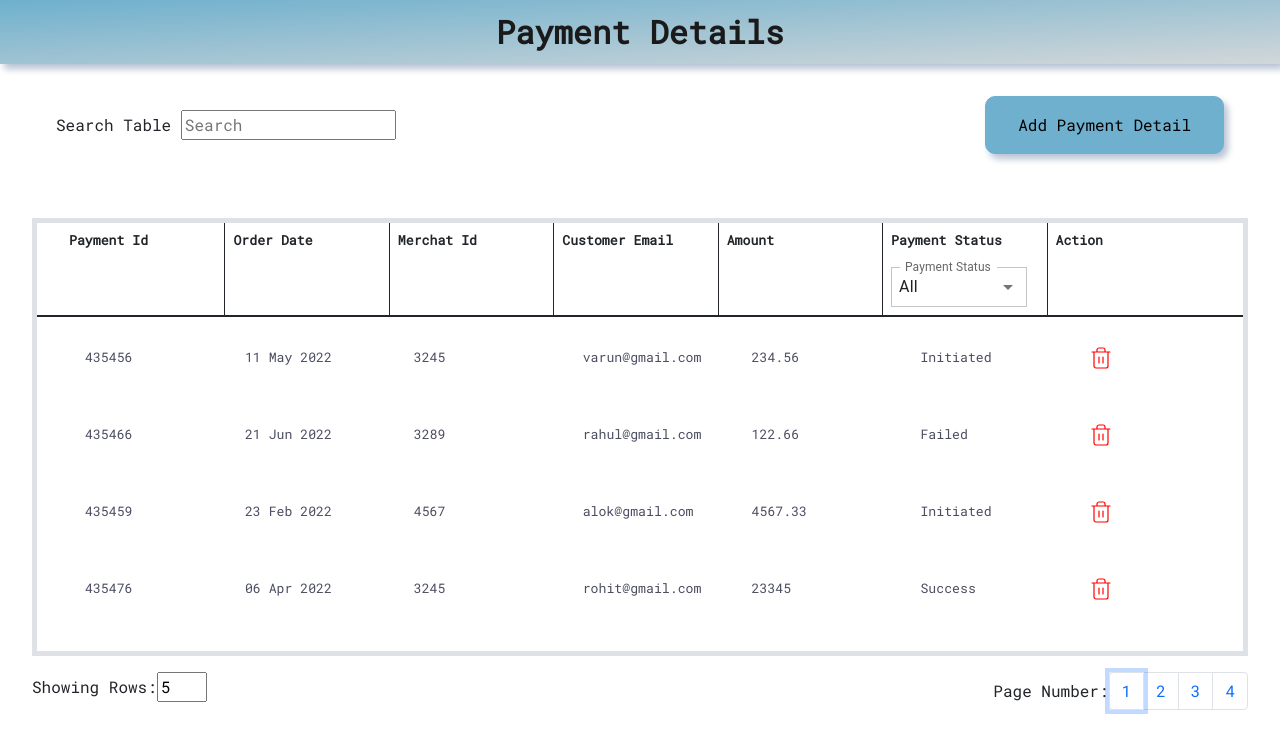
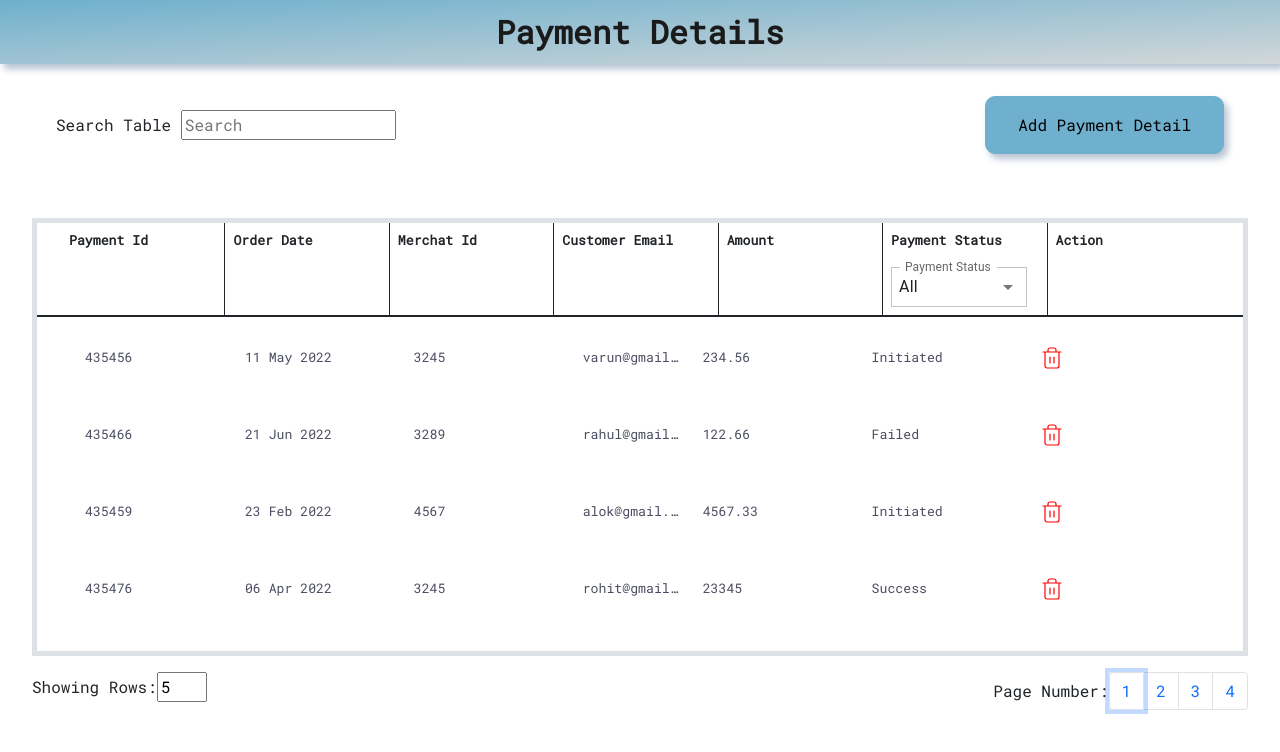
Before and after one commit to kamyagarg/react-webPage, a React (Create React App) app: page / in a window 1280 px wide. Shown: the top 752 px of the page. Built offline with nearby package versions, Linux system fonts and the light colour scheme.

Commit message:
email col css changes

```diff
--- a/src/components/LandingPage/LandingPage.css
+++ b/src/components/LandingPage/LandingPage.css
@@ -479,6 +479,24 @@ input:focus{
   border: 1px solid #4f7e93;
 }
 
+.row-element.email.fourth {
+  max-width: 7rem;
+  overflow: hidden;
+  white-space: nowrap;
+  margin-right: 0.5rem;
+
+
+  width: 100%;
+    text-overflow: ellipsis;
+    overflow: hidden;
+}
+.row-element.email.fourth span{
+  width: 100%;
+  text-overflow: ellipsis;
+  overflow: hidden;
+}
+
+
 @media screen and (max-width: 480px) {
   .filter-search {
     flex-direction: column;
--- a/src/components/posts/Posts.js
+++ b/src/components/posts/Posts.js
@@ -22,7 +22,7 @@ const Posts = ({ posts, columns, sortRows, handleDelete, handleFilter, filter, f
       <div className="table-header">
         {columns?.map(title => {
           return (
-            <div className="email first head">
+            <div className="first head">
               <div className="column-header-wrapper">
                 <span>{Utils.camelToSpace(title)}</span>
                 {title.toLowerCase() !== 'action' && (
@@ -75,7 +75,7 @@ const Posts = ({ posts, columns, sortRows, handleDelete, handleFilter, filter, f
             <div className="row-element paymentId first">{item.paymentId}</div>
             <div className="row-element orderDate second">{moment(item.orderDate).format('DD MMM YYYY')}</div>
             <div className="row-element merchantId third">{item.merchatId}</div>
-            <div className="row-element email fourth">{item.customerEmail}</div>
+            <div className="row-element email fourth"><span>{item.customerEmail}</span></div>
             <div className="row-element amount fifth">{item.amount}</div>
             <div className="row-element paymentStatus sixth">{item.paymentStatus}</div>
             <div className="row-element seventh delete"
```
